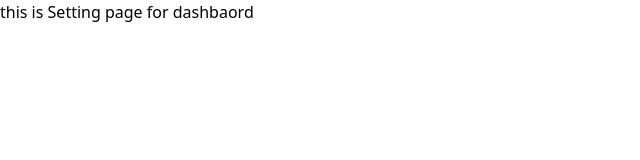
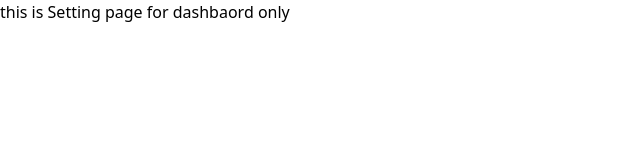
Before and after one commit to kader009/react19, a React (Vite) app: page /dashboard/setting in a window 1280 px wide. Shown: the top 160 px of the page, without its empty margins (0-640 px from the left). Built offline with nearby package versions, Linux system fonts and the light colour scheme; no server answers.

Commit message:
new only status add

```diff
--- a/src/pages/home/Setting.tsx
+++ b/src/pages/home/Setting.tsx
@@ -1,5 +1,5 @@
 const Setting = () => {
-  return <div>this is Setting page for dashbaord</div>;
+  return <div>this is Setting page for dashbaord only</div>;
 };
 
 export default Setting;
```
